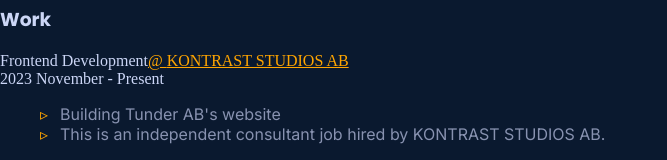
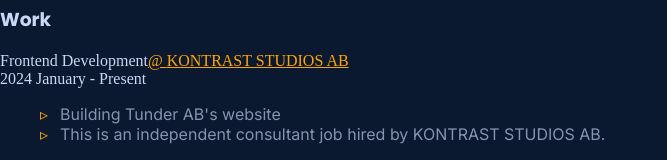
Before and after one commit to NoahNemhed/Portfolio, a React (Create React App) app: page /experience in a window 1280 px wide. Shown: the part 234-394 px from the top of the page, without its empty margins (0-667 px from the left). Built offline with nearby package versions, Linux system fonts and the light colour scheme.

Commit message:
ändringar

```diff
--- a/src/views/Experience.jsx
+++ b/src/views/Experience.jsx
@@ -4,9 +4,9 @@
 
     const [work, setWork] = useState({
         "KONTRAST STUDIOS AB": {
-          url: "https://oasisinfobyte.com/",
+          url: "",
           position: "Frontend Development",
-          duration: "2023 November - Present",
+          duration: "2024 January - Present",
           content: [
             "Building Tunder AB's website",
             "This is an independent consultant job hired by KONTRAST STUDIOS AB.",
```
